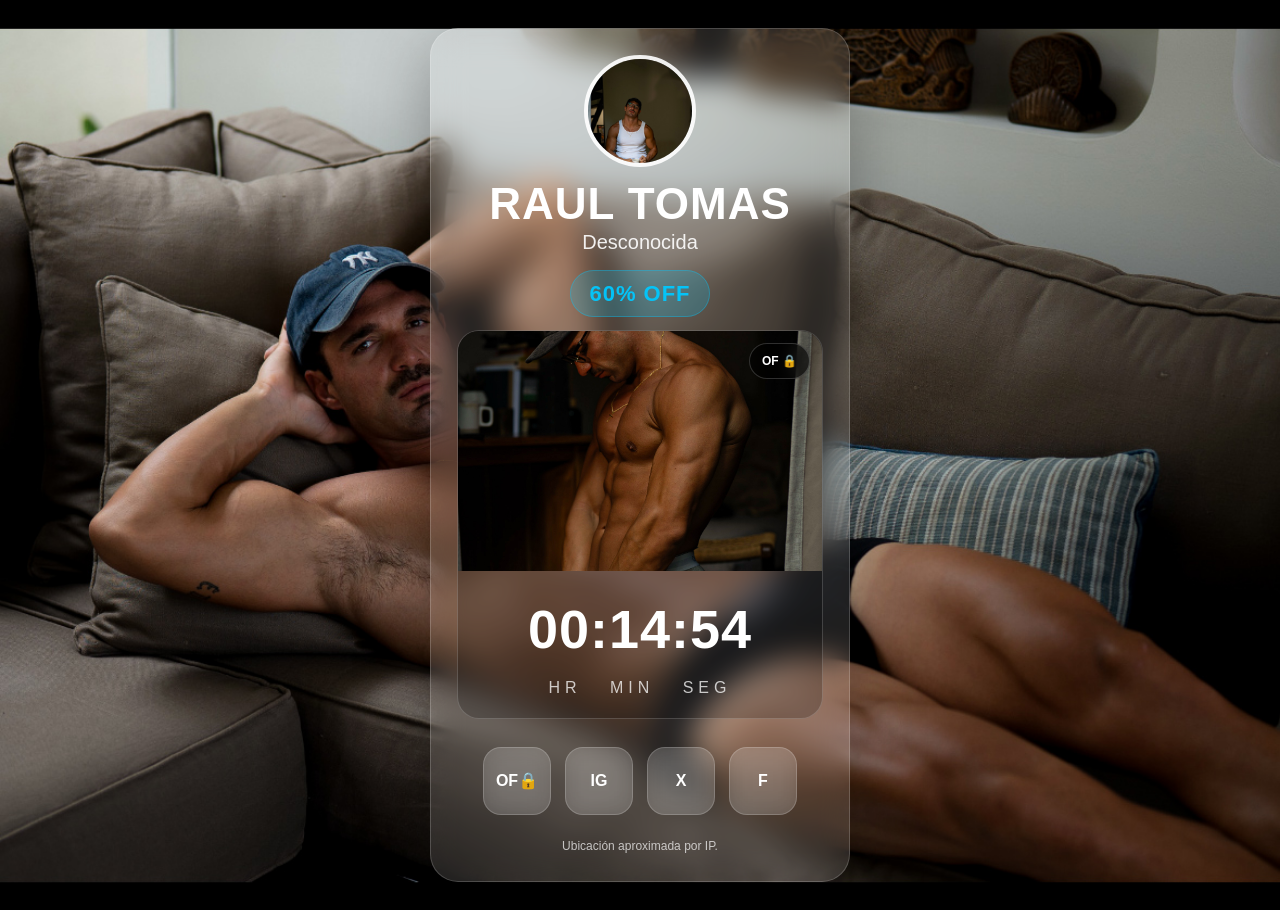
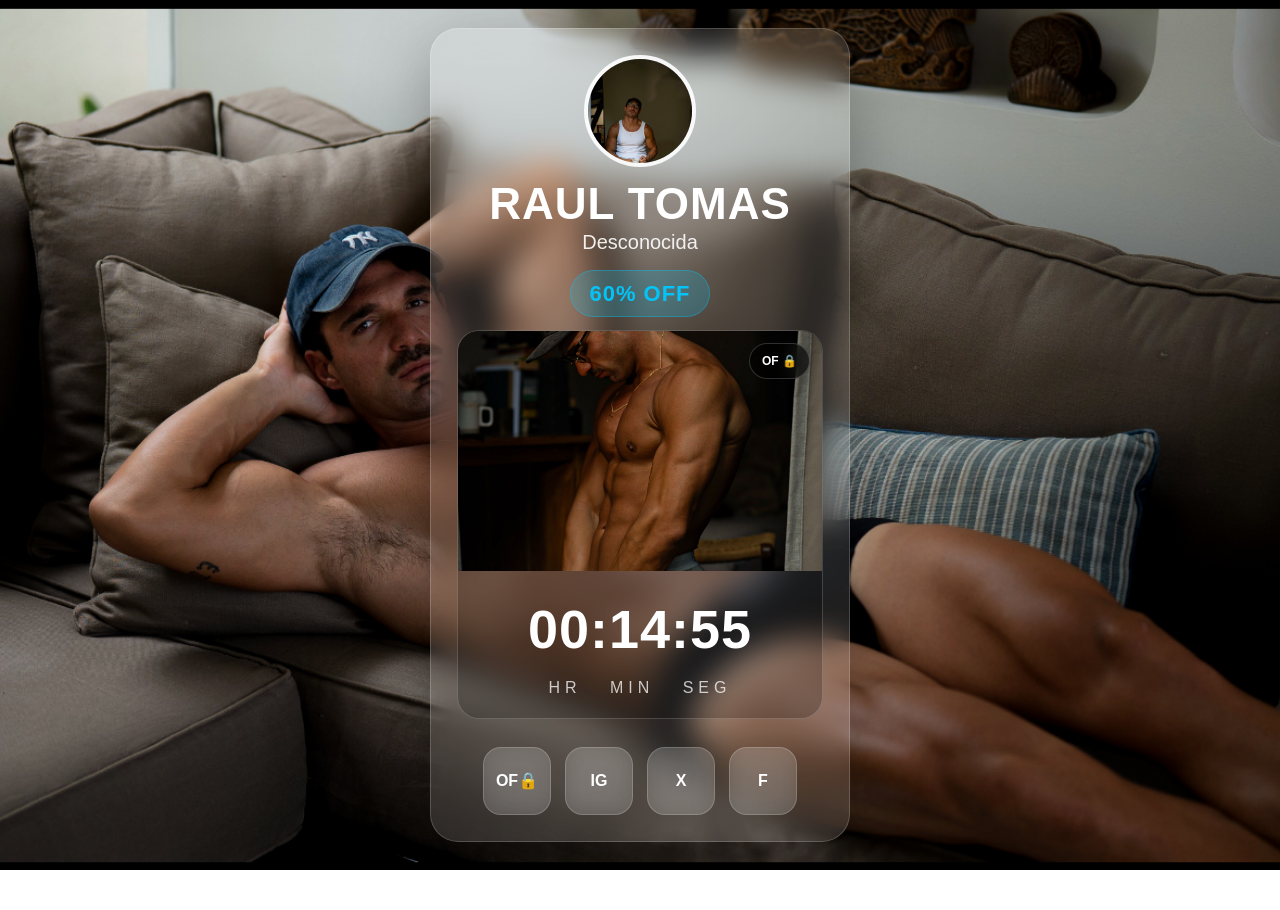
Before and after one commit to edgiri/model-landing, a Next.js app: page / in a window 1280 px wide. After the commit the page ends 870 px from the top, so only its background shows below. Built offline with nearby package versions, Linux system fonts and the light colour scheme.

Commit message:
fix countdown + remove ip text + add images

```diff
--- a/app/components/Countdown.tsx
+++ b/app/components/Countdown.tsx
@@ -6,26 +6,50 @@ function pad(n: number) {
   return String(n).padStart(2, "0");
 }
 
-export default function Countdown({ endsAtISO }: { endsAtISO: string }) {
-  const end = useMemo(() => new Date(endsAtISO).getTime(), [endsAtISO]);
+type Props = {
+  minutes: number;
+  storageKey: string; // único por modelo, ej: "raul-tomas-endsAt"
+};
+
+export default function Countdown({ minutes, storageKey }: Props) {
+  const [endMs, setEndMs] = useState<number | null>(null);
+
+  // Cargar/crear endMs solo en cliente
+  useEffect(() => {
+    try {
+      const saved = localStorage.getItem(storageKey);
+      const savedMs = saved ? Number(saved) : NaN;
+
+      const now = Date.now();
+      const isValid = Number.isFinite(savedMs) && savedMs > now;
+
+      const nextEnd = isValid ? savedMs : now + minutes * 60 * 1000;
+
+      localStorage.setItem(storageKey, String(nextEnd));
+      setEndMs(nextEnd);
+    } catch {
+      // si localStorage falla por algo, fallback normal
+      setEndMs(Date.now() + minutes * 60 * 1000);
+    }
+  }, [minutes, storageKey]);
+
   const [now, setNow] = useState(() => Date.now());
-
   useEffect(() => {
     const t = setInterval(() => setNow(Date.now()), 250);
     return () => clearInterval(t);
   }, []);
 
-  const diff = Math.max(0, end - now);
+  const diff = Math.max(0, (endMs ?? now) - now);
   const total = Math.floor(diff / 1000);
 
   const hours = Math.floor(total / 3600);
-  const minutes = Math.floor((total % 3600) / 60);
-  const seconds = total % 60;
+  const mins = Math.floor((total % 3600) / 60);
+  const secs = total % 60;
 
   return (
     <div style={{ textAlign: "center" }}>
       <div style={{ fontSize: 54, fontWeight: 900, letterSpacing: 1 }}>
-        {pad(hours)}:{pad(minutes)}:{pad(seconds)}
+        {pad(hours)}:{pad(mins)}:{pad(secs)}
       </div>
       <div style={{ opacity: 0.75, letterSpacing: 5, marginTop: 6 }}>
         HR&nbsp;&nbsp;&nbsp;MIN&nbsp;&nbsp;&nbsp;SEG
--- a/app/page.tsx
+++ b/app/page.tsx
@@ -172,7 +172,7 @@ export default async function Page() {
             </a>
 
             <div style={{ padding: "clamp(12px, 3vw, 18px)" }}>
-              <Countdown endsAtISO={ENDS_AT} />
+              <Countdown minutes={15} storageKey="raul-tomas-endsAt" />
             </div>
           </div>
 
@@ -183,10 +183,6 @@ export default async function Page() {
             <IconButton href={LINK_X} text="X" />
             <IconButton href={LINK_FB} text="F" />
           </div>
-
-          <div style={{ marginTop: 8, fontSize: 12, opacity: 0.7, textAlign: "center" }}>
-            Ubicación aproximada por IP.
-          </div>
         </div>
       </div>
     </main>
```
